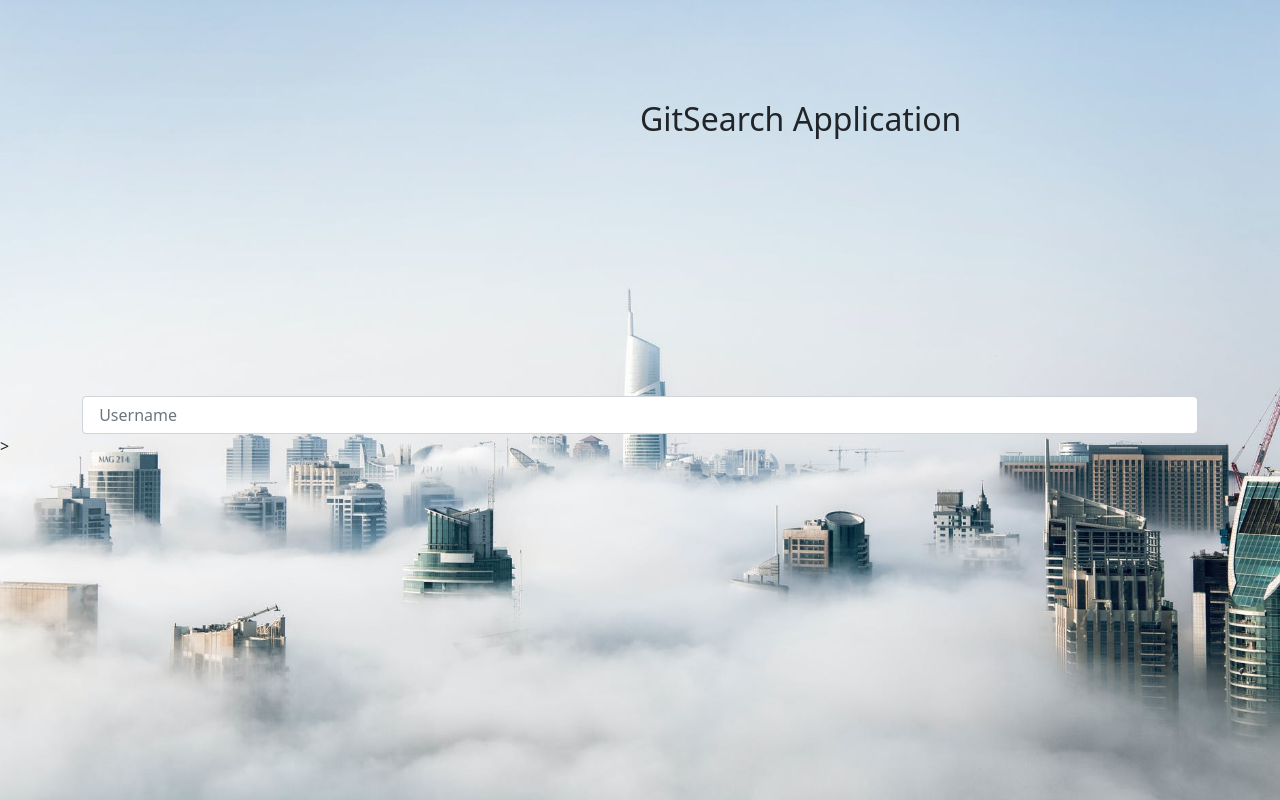
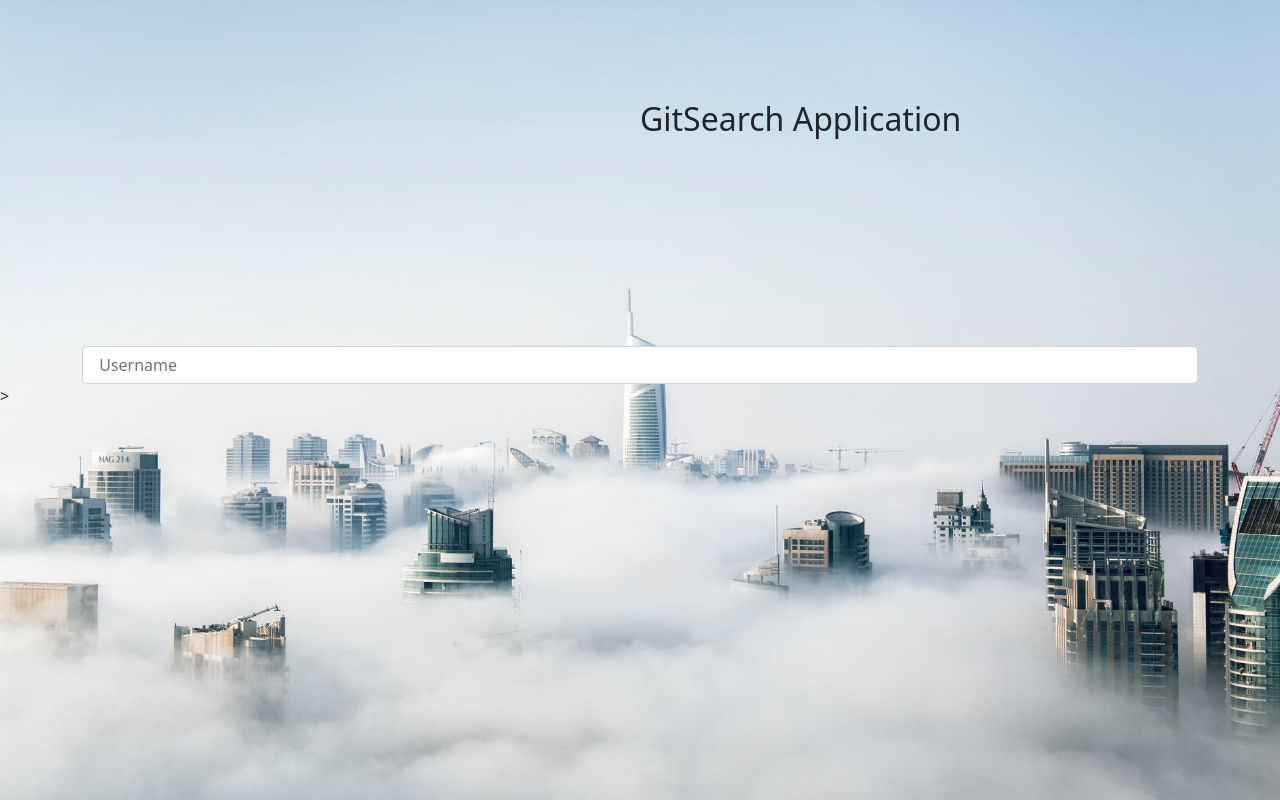
Before and after one commit to NancyWachiuri/AngularWeek2, an Angular app: page / in a window 1280 px wide. Built offline with nearby package versions, Linux system fonts and the light colour scheme.

Commit message:
Add style to heading

```diff
--- a/src/app/components/profile/profile.component.css
+++ b/src/app/components/profile/profile.component.css
@@ -1,4 +1,4 @@
 .search-form{
-    padding-top: 250px;
+    padding-top: 200px;
 
 }
```
